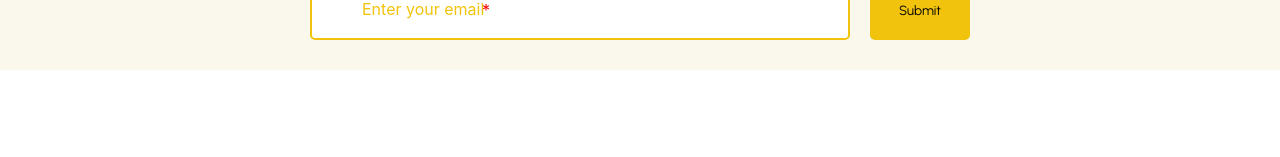
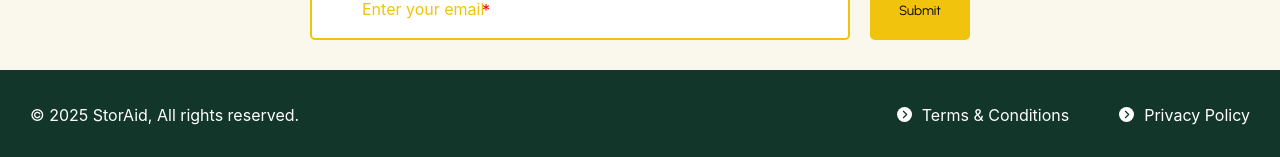
Before and after one commit to ChristofferRiquelme/storaid-project, a React (Vite) app: page / in a window 1280 px wide. Shown: the part 7939-8096 px from the top of the page. Before the commit the page ends 8009 px from the top, so only its background shows below. Built offline with nearby package versions, Linux system fonts and the light colour scheme; no server answers.

Commit message:
Added footer component

```diff
--- /dev/null
+++ b/src/components/Footer.jsx
@@ -0,0 +1,28 @@
+import React from 'react'
+import linkArrowIcon from '../assets/link-arrow-icon.svg'
+
+function Footer() {
+  return (
+    <section className='footer'>
+        <div className="footer-inner">
+            <div className="footer-content">
+                <div className="footer-copyright">
+                    <p>© 2025 StorAid, All rights reserved.</p>
+                </div>
+                <div className="footer-links">
+                    <div className="footer-link-terms-and-conditions">
+                        <img src={linkArrowIcon} alt="Link arrow icon" />
+                        <a href="/terms-and-conditions">Terms & Conditions</a>
+                    </div>
+                    <div className="footer-link-privacy-policy">
+                        <img src={linkArrowIcon} alt="Link arrow icon" />
+                        <a href="/privacy-policy">Privacy Policy</a>
+                    </div>
+                </div>
+            </div>
+        </div>
+    </section>
+  )
+}
+
+export default Footer
--- a/src/index.css
+++ b/src/index.css
@@ -1589,3 +1589,62 @@ nav {
     color: white;
   }
 }
+
+/* MARK: Footer Component */
+
+.footer {
+  max-width: 1920px;
+  width: 100%;
+  background-color: var(--color-primary);
+}
+
+.footer-inner {
+  max-width: 1370px;
+  width: 100%;
+  margin: 0 auto;
+  padding: 35px 30px;
+}
+
+.footer-content {
+  display: flex;
+  flex-direction: column;
+  align-items: center;
+  justify-content: center;
+  gap: 40px;
+
+  @media (width >= 768px) {
+    flex-direction: row;
+    justify-content: space-between;
+    gap: 0;
+  }
+}
+
+.footer-copyright {
+  color: white;
+}
+
+.footer-links {
+  display: flex;
+  flex-direction: column;
+  gap: 20px;
+
+  @media (width >= 480px) {
+    flex-direction: row;
+    gap: 50px;
+  }
+
+  a {
+    color: white;
+    text-decoration: none;
+
+    &:hover {
+      text-decoration: underline;
+    }
+  }
+}
+
+.footer-link-terms-and-conditions, .footer-link-privacy-policy {
+  display: flex;
+  align-items: center;
+  gap: 10px;
+}
--- a/src/main.jsx
+++ b/src/main.jsx
@@ -17,6 +17,7 @@ import ThirdButton from './components/ThirdButton.jsx'
 import BookNow from './components/BookNow.jsx'
 import BlogAndNews from './components/BlogAndNews.jsx'
 import SubscribeOurNewsletter from './components/SubscribeOurNewsletter.jsx'
+import Footer from './components/Footer.jsx'
 
 createRoot(document.getElementById('root')).render(
   <StrictMode>
@@ -41,5 +42,6 @@ createRoot(document.getElementById('root')).render(
     <BookNow />
     <BlogAndNews />
     <SubscribeOurNewsletter />
+    <Footer />
   </StrictMode>,
 )
```
Also changed, not shown: src/assets/link-arrow-icon.svg (added).
